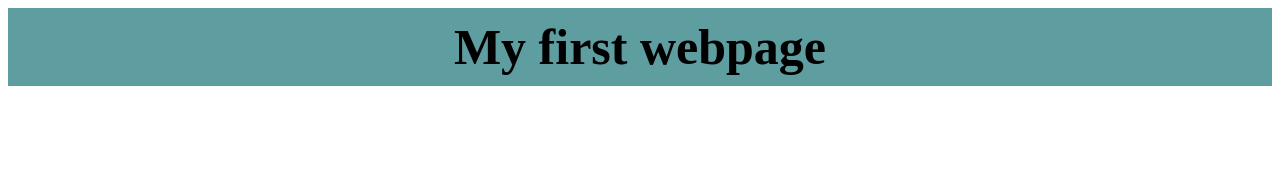
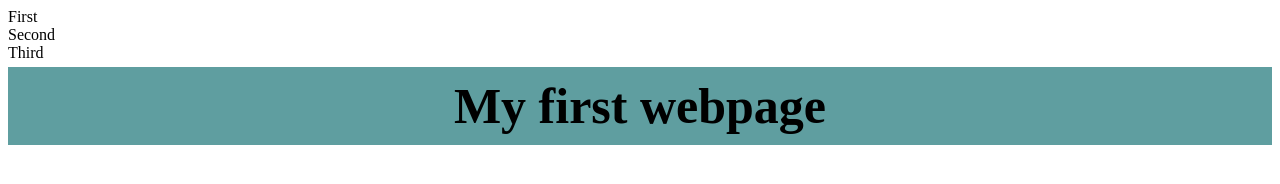
Before and after one commit to ares1345/first_website, a plain HTML site: page index.html in a window 1280 px wide. Drawn offline with Linux system fonts and the light colour scheme.

Commit message:
Add multiple boxes

```diff
--- a/index.html
+++ b/index.html
@@ -8,6 +8,13 @@
 </head>
 
 <body>
+<div class="container">
+    <div class="one">First</div>
+    <div class="second">Second</div>
+    <div class="third">Third</div>
+</div>
+
+
 <h1 id="page_header">My first webpage</h1>
 
 </body>
```
